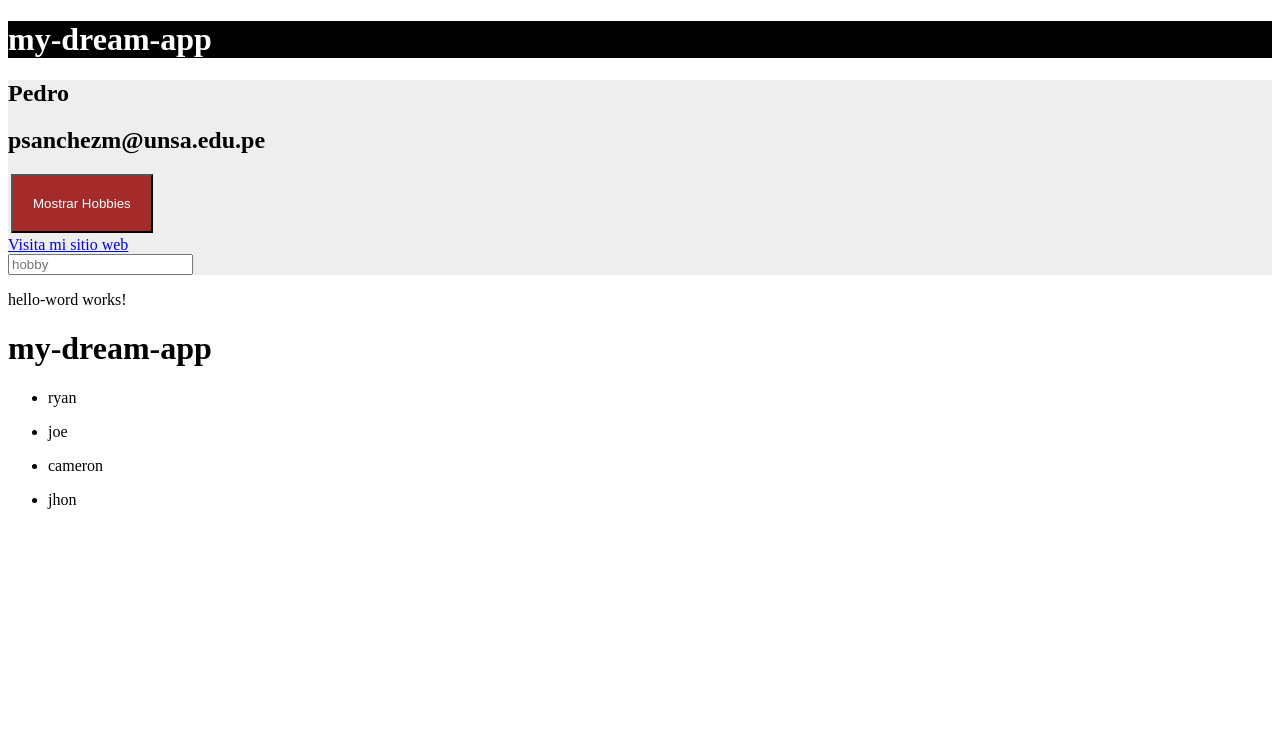
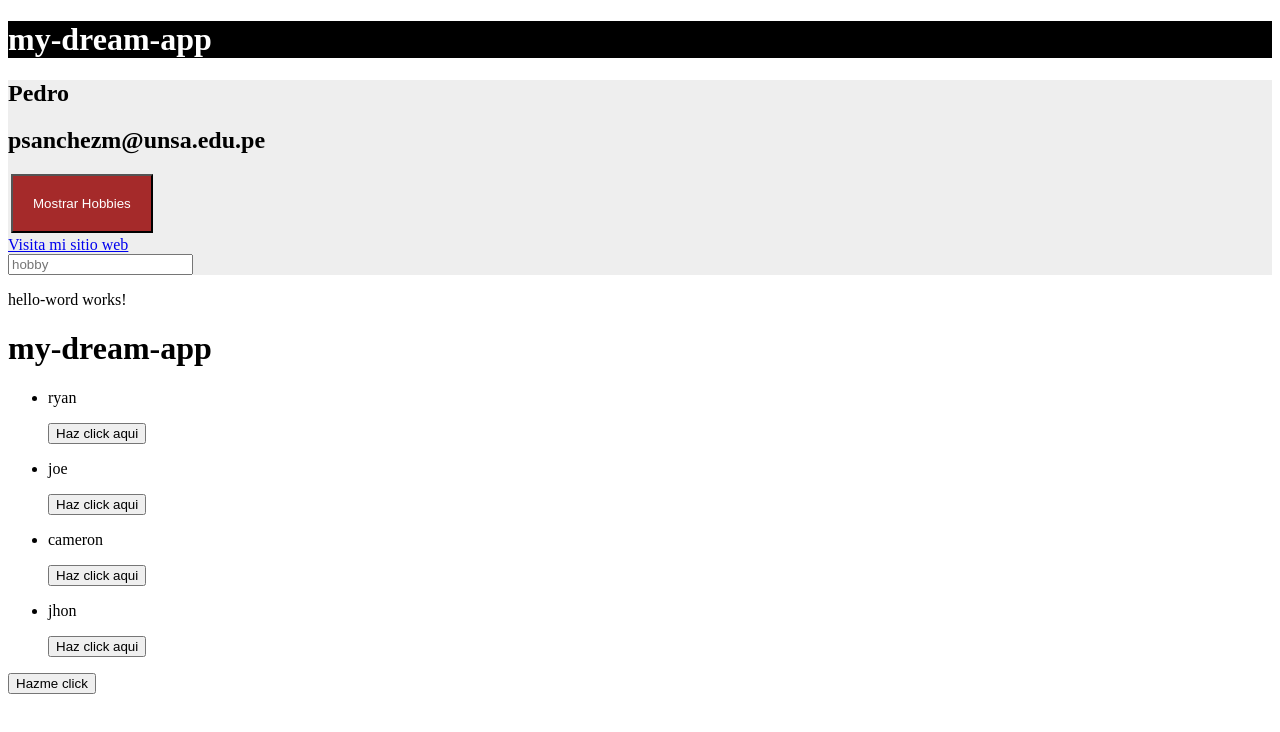
Before and after one commit to PedroSanMac/proyectoAngular, an Angular app in the folder my-dream-app/: page / in a window 1280 px wide. Shown: the top 732 px of the page. Built offline with nearby package versions, Linux system fonts and the light colour scheme.

Commit message:
Se agregaron botones con alertas en la lista

```diff
--- a/my-dream-app/src/app/app.component.html
+++ b/my-dream-app/src/app/app.component.html
@@ -34,3 +34,4 @@
     <app-user [nameUser]="user"></app-user>
   </li>
 </ul>
+<button (click)="sayHello()">Hazme click</button>
--- a/my-dream-app/src/app/app.component.ts
+++ b/my-dream-app/src/app/app.component.ts
@@ -39,4 +39,8 @@
     hobby.value = "";
     return false;
   }
+
+  sayHello(){
+    alert("Hola desde app component");
+  }
 }
--- a/my-dream-app/src/app/user/user.component.html
+++ b/my-dream-app/src/app/user/user.component.html
@@ -1 +1,2 @@
 <p>{{ nameUser }}</p>
+<button (click)=sayhello(nameUser)>Haz click aqui</button>
--- a/my-dream-app/src/app/user/user.component.ts
+++ b/my-dream-app/src/app/user/user.component.ts
@@ -13,4 +13,8 @@
   ngOnInit(): void {
   }
 
+  sayhello(nameUser:any){
+    alert("Hola "+nameUser);
+  }
+
 }
```
